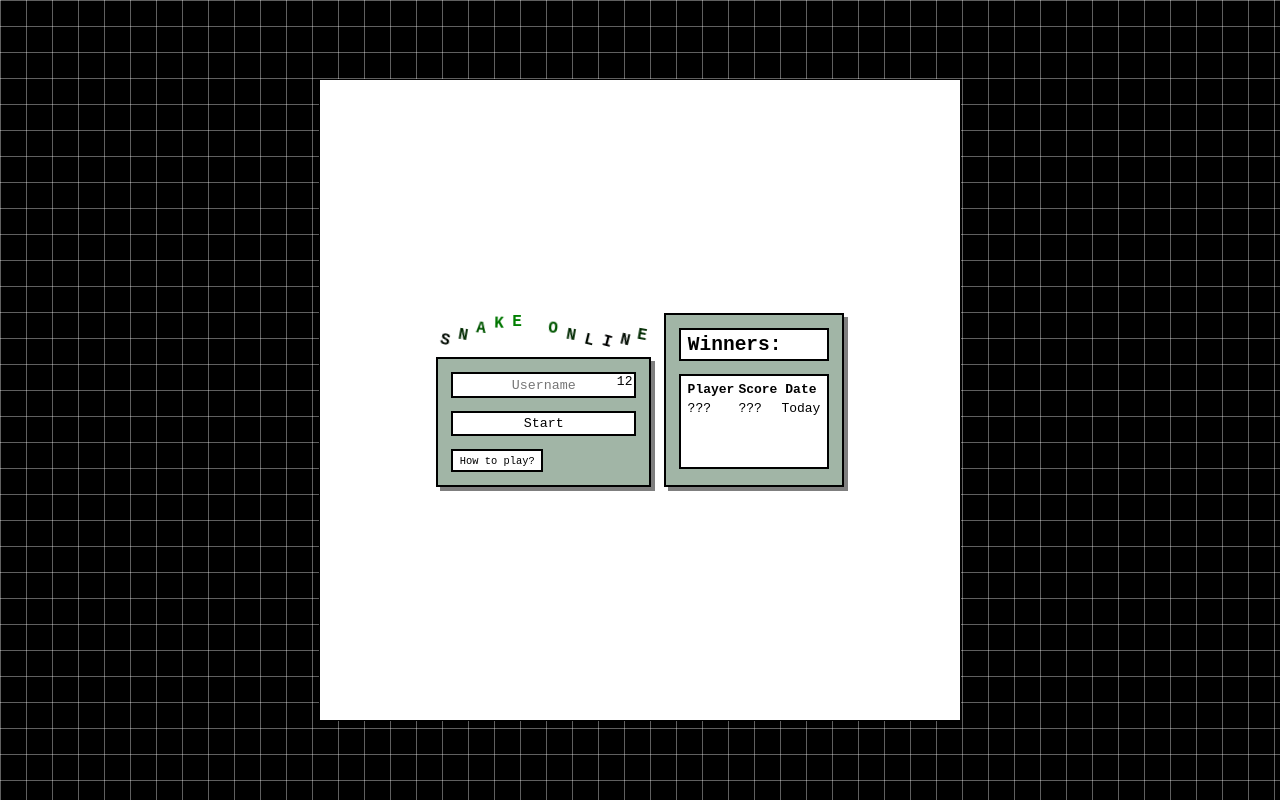
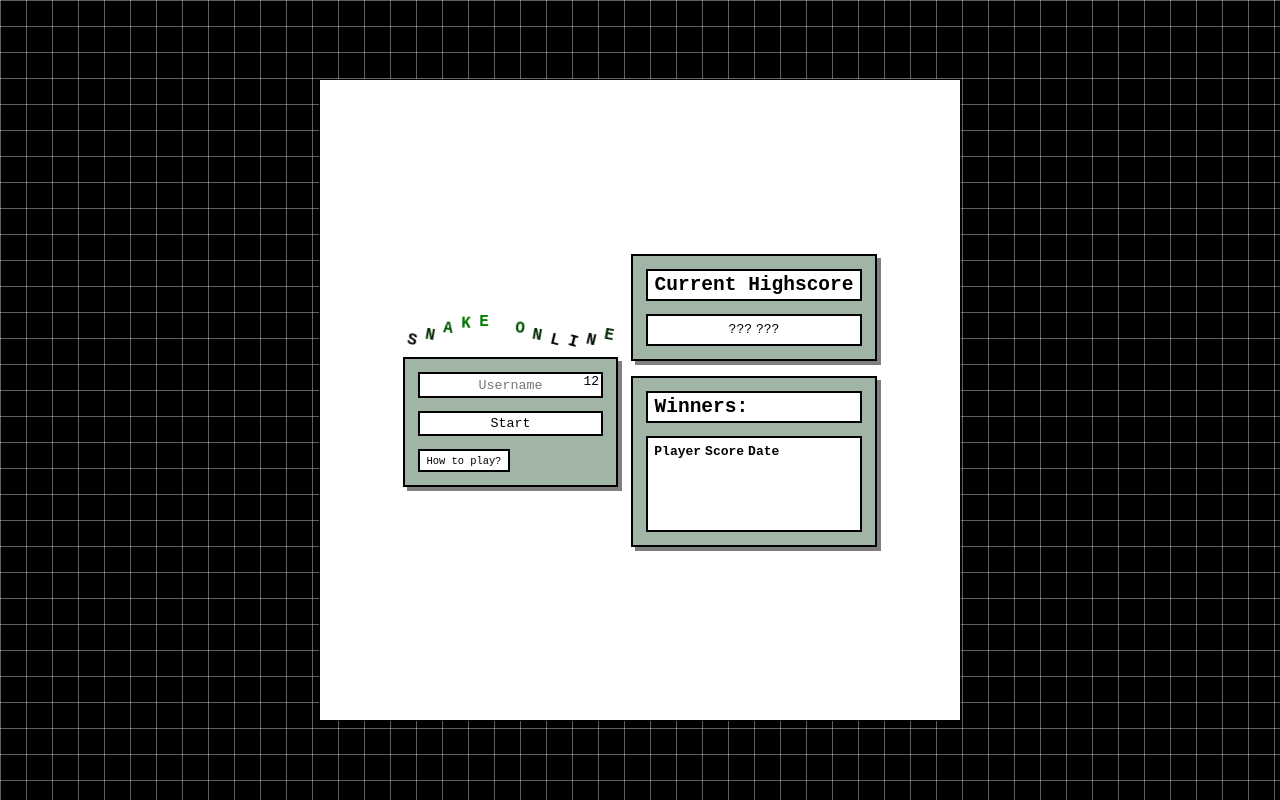
Before and after one commit to jannik323/homepage, a website: page public/snakeonline.html in a window 1280 px wide. Drawn offline with Linux system fonts and the light colour scheme; no server answers.

Commit message:
slight change

```diff
--- a/public/snakeonline.html
+++ b/public/snakeonline.html
@@ -12,7 +12,7 @@
     <div class="center">
         <canvas id="canvas"></canvas>
         <div id="startmenu" style="position:fixed; display: flex; flex-direction: column;" >
-            <div class="row">
+            <div class="row" style="align-items: center;" >
                 <div>
                     <span style="width: 100%; margin-bottom: 2rem; display:flex;">
                         <span class="waveText">S</span>
@@ -38,6 +38,19 @@
                         <button onclick="openMenu('howtoplay');" class="minbutton">How to play?</button>
                     </div>
                 </div>
+                <div>
+                    <div class="menu" style="position: relative;">
+                        <h2 class="nomargin">Current Highscore</h2>
+                        <div  class="whitebox nogap">
+                            <table>
+                                <tr>
+                                    <td id="todayHighscorePlayer">???</td>
+                                    <td id="todayHighscoreScore">???</td>
+                                </tr>
+                            </table>
+                        </div>
+                    </div>
+                    <br>
                     <div class="menu" style="position: relative;">
                         <h2 class="nomargin">Winners:</h2>
                         <div  class="whitebox nogap" style="overflow-y: scroll; height: 85px; gap:0.25rem;align-items: flex-start;">
@@ -47,14 +60,11 @@
                                     <th>Score</th>
                                     <th>Date</th>
                                   </tr>
-                            <tr>
-                                <td id="todayHighscorePlayer">???</td>
-                                <td id="todayHighscoreScore">???</td>
-                                <td>Today</td>
-                            </tr>
                             </table>
                         </div>
                     </div>
+                </div>
+
             </div>
 
         </div>
```
Lines whose indentation alone changed are shown as unchanged.
